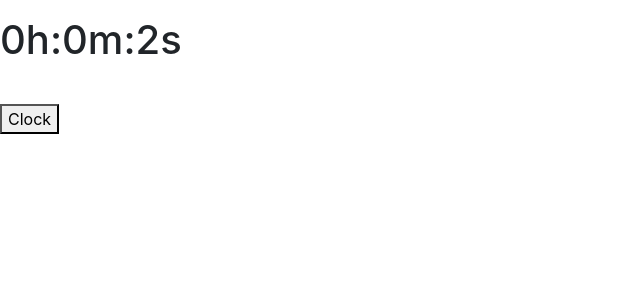
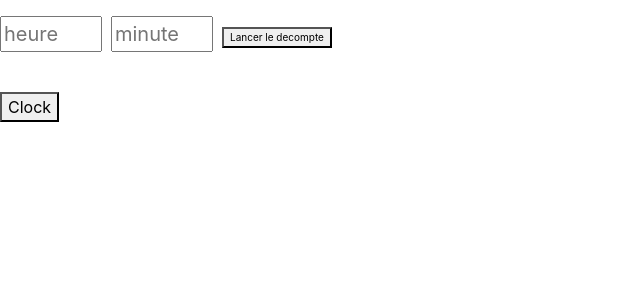
Before and after one commit to BrindoTolotra/Cock-Timer, a React (Create React App) app: page / in a window 1280 px wide. Both pictures are taken after a click on the button "Timer". Shown: the top 300 px of the page, without its empty margins (0-640 px from the left). Built offline with nearby package versions, Linux system fonts and the light colour scheme.

Commit message:
Update MyTimer.js

```diff
--- a/src/components/Mytimer.js
+++ b/src/components/Mytimer.js
@@ -1,30 +1,66 @@
-import { useEffect, useState } from "react";
+import { useEffect, useRef, useState } from "react";
 
 export function Mytimer(){
-    const [hour,setHour] = useState(0);
-    const [min,setMin] = useState(0);
-    const [seconde,setSeconde] = useState(0);
+
+    const [hour,setHour] = useState(null);
+    const [min,setMin] = useState(null);
+    const [seconde,setSeconde] = useState(59);
+    const [visible,setVisible] = useState(true);
+    const heure = useRef(null);
+    const minute = useRef(null);
+
     useEffect(()=>{
-        const intervalTime = window.setInterval(()=>{
-            if(seconde<59){
-                setSeconde(s=>s+1)
-            }else if(seconde==59 && min<59){
-                setMin(m => m+1)
-                setSeconde(s=>s=0)
-            }else if(seconde==59){
-                setHour(h => h+1)
-                setMin(min=>min=0)
-                setSeconde(s=>s=0)
+            const intervalTime = window.setInterval(()=>{
+                if(min == 0 && seconde == 0 && hour == 0){
+                    alert("it's time to read the fucking doc")
+                    setVisible(true)
+                    setHour(null)
+                    setMin(null)
+                    setSeconde(null)
+                }else{
+                    if(seconde>0 && hour>= 0 && min >= 0){
+                        setSeconde(s=>s-1)
+                    }else if(seconde==0 && min>0 && hour>= 0){
+                        setMin(m => m-1)
+                        setSeconde(s=>s=59)
+                    }else if(hour > 0 && min==0 && seconde==0){
+                        setHour(h => h-1)
+                        setMin(min=>min=59)
+                        setSeconde(s=>s=59)
+                    }
+                }
+
+            },10)
+            return function(){
+                clearInterval(intervalTime)
             }
-        },1000)
-        return function(){
-            clearInterval(intervalTime)
+        })
+
+
+        const handleLunch = (e) =>{
+            setVisible(false);
+            if(heure.current.value == null){
+                setHour(0);
+            }else if(minute.current.value == null){
+                setMin(0);
+            }else{
+                setHour(heure.current.value)
+                setMin(minute.current.value)
+            }
+
         }
-    })
+    return (
 
-    return (
-    <body>
-        <h1>{hour}h:{min}m:{seconde}s</h1>
-    </body>
+        <>
+        {visible &&
+        <form onSubmit={handleLunch}>
+            <input type="number" min="0" max="24" ref={heure} placeholder="heure" className="input"/> &nbsp;
+            <input type="number" min="1" max="59" ref={minute} placeholder="minute" className="input"/> &nbsp;
+            <button type="submit" className="lancer">Lancer le decompte</button>
+        </form>
+        }
+        {!visible && <h1>{hour}:{min}:{seconde}</h1>}
+
+        </>
     )
 }
```
